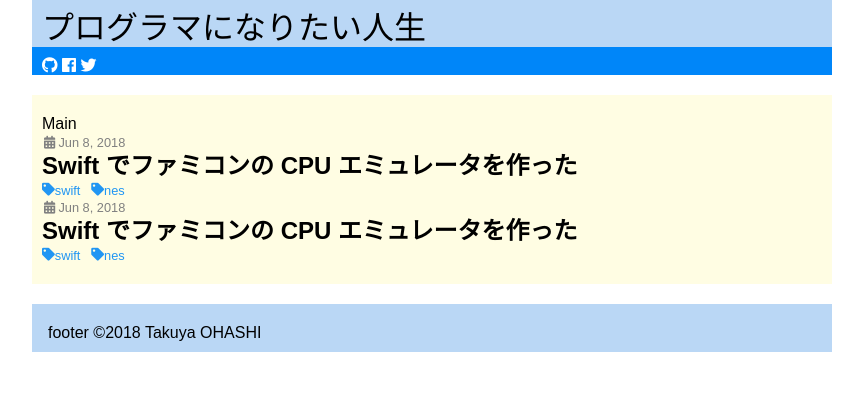
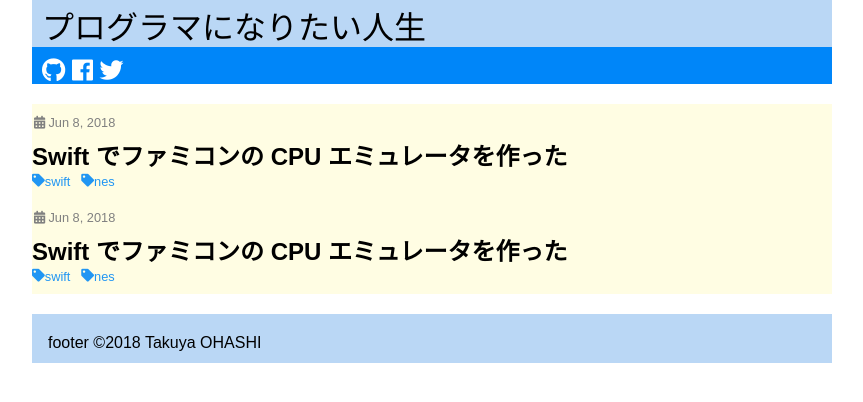
Before and after one commit to takuchalle/site-sandbox, a plain HTML site: page blog_test/index.html in a window 1280 px wide. Shown: the whole page, without its empty margins (208-1071 px from the left). Drawn offline with nearby package versions, Linux system fonts and the light colour scheme.

Commit message:
細かいデザイン修正
 - これをベースにしよう

```diff
--- a/blog_test/index.html
+++ b/blog_test/index.html
@@ -42,7 +42,6 @@
     <div class="container">
         <main>
             <div class="main-inner">
-                <div class="main-title">Main</div>
                 <div class="article-list">
                     <div class="item">
                         <div class="date">
--- a/css/style.css
+++ b/css/style.css
@@ -35,6 +35,10 @@ h2 {
     display: inline;
 }
 
+.social {
+    font-size: 1.5em;
+}
+
 section .container {
     display: flex;
     flex-flow: column;
@@ -53,8 +57,15 @@ section .container {
 }
 
 main {
-    padding: 20px 10px 20px 10px;
     background: #fffde3;
+}
+
+.item {
+    padding: 10px 0;
+}
+
+.title {
+    padding: 10px 0 0 0;
 }
 
 .tags ul {
```
